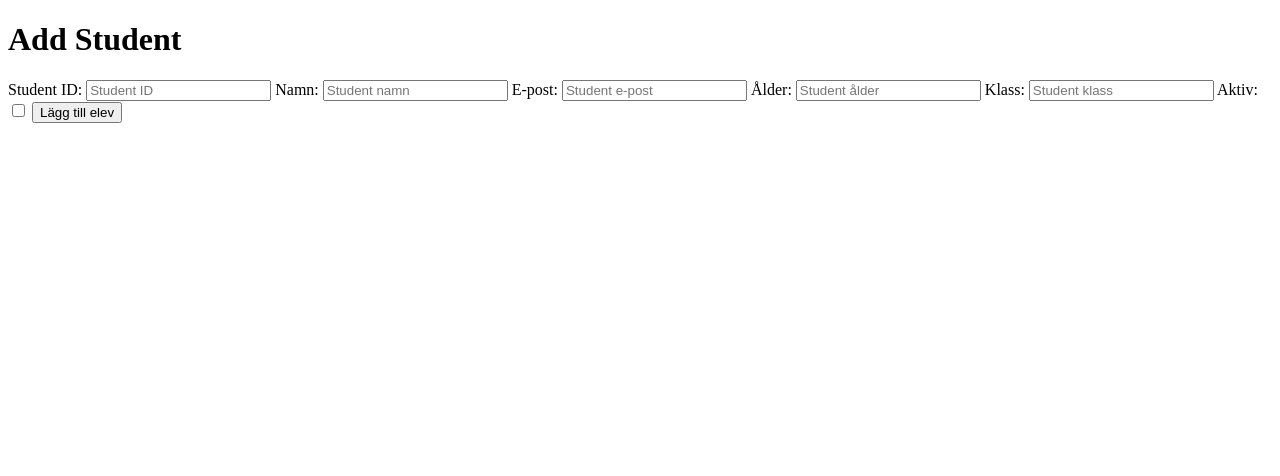
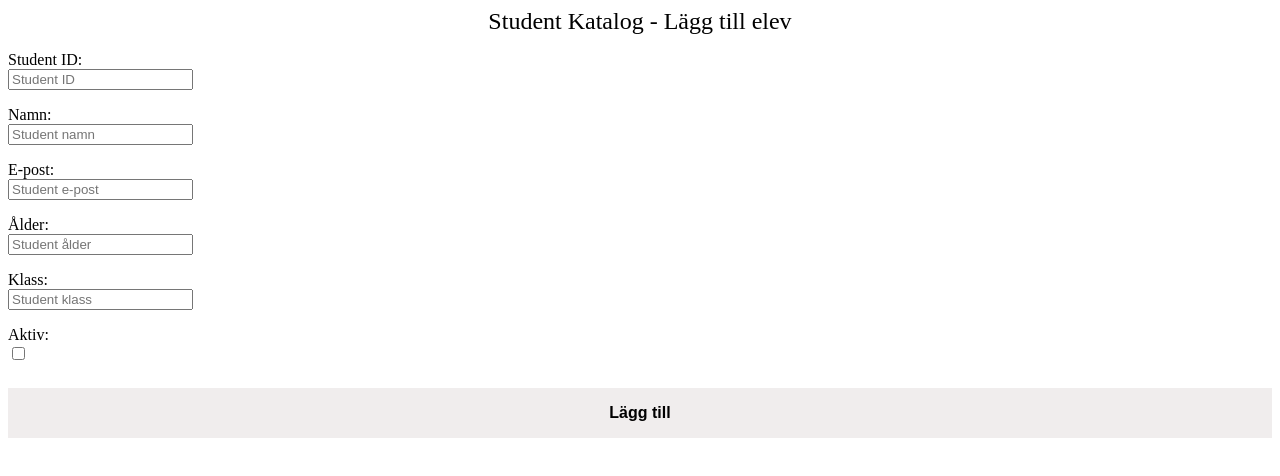
Before and after one commit to VladZGarcia/studentkatalog-agile-grupp5, a website with bundled scripts: page pages/add-student.html in a window 1280 px wide. Built offline with nearby package versions, Linux system fonts and the light colour scheme.

Commit message:
Style add student page and update form labels
Added CSS styling for the add student form to improve layout and appearance. Updated the page heading and submit button text in add-student.html for better clarity and localization.

```diff
--- a/css/add-student.css
+++ b/css/add-student.css
@@ -0,0 +1,31 @@
+h2 {
+     text-align: center;
+     font-weight: 400;
+     margin: var(--spacing-medium);
+ }
+
+ label {
+    display: block;
+    margin-top: 1rem;
+}
+
+input[type="text"] select {
+    width: 100%;
+    padding: 0.7rem;
+    margin-top: 0.25rem;
+    border: none;
+    border-radius: var(--border-radius);
+}
+
+button {
+    margin-top: 1.5rem;
+    padding: 1rem 1rem;
+    width: 100%;
+    background-color: rgb(240, 237, 237);
+    color: black;
+    font-size: var(--font-size-base);
+    font-weight: bold;
+    border: none;
+    border-radius: var(--border-radius);
+    cursor: pointer;
+}
--- a/pages/add-student.html
+++ b/pages/add-student.html
@@ -8,7 +8,7 @@
     <script src="../dist/pages/AddStudent.js" type="module" defer></script>
   </head>
   <body>
-    <h1>Add Student</h1>
+    <h2>Student Katalog - Lägg till elev</h2>
     <form action="add-student" method="POST">
       <label for="studentId">Student ID:</label>
       <input
@@ -53,7 +53,7 @@
       <label for="isActive">Aktiv:</label>
       <input type="checkbox" id="isActive" name="isActive" />
 
-      <button type="submit">Lägg till elev</button>
+      <button type="submit">Lägg till</button>
     </form>
   </body>
 </html>
```
